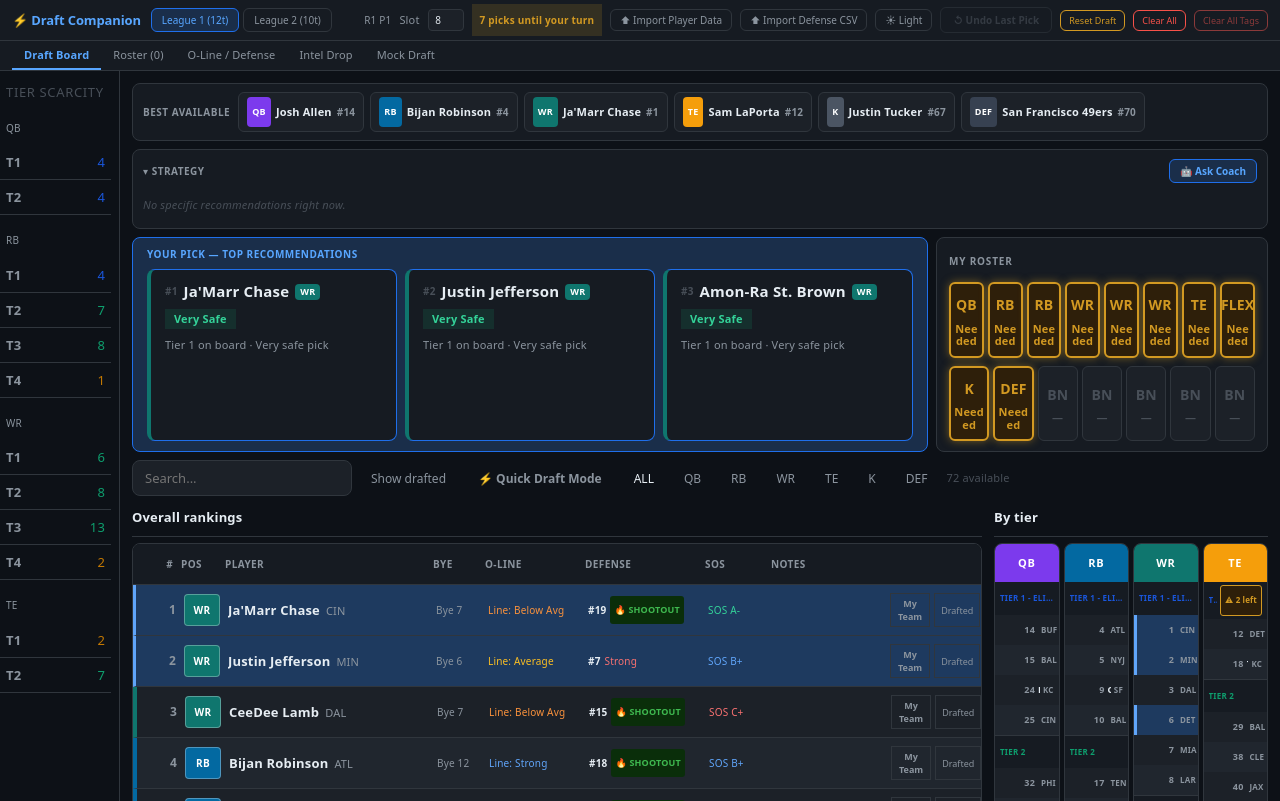
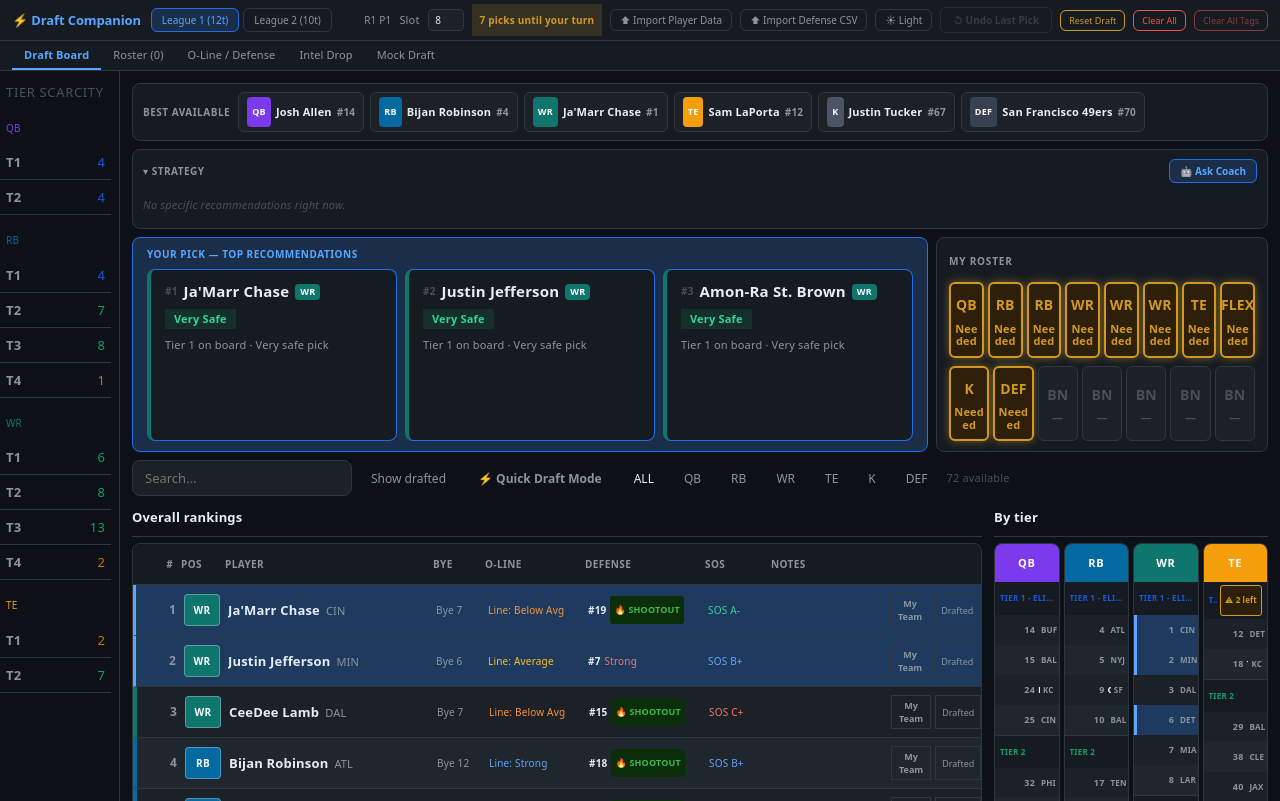
Before and after one commit to Parth33/fantasy-draft-server, a React (Vite) app in the folder fantasy-draft-companion/: page / in a window 1280 px wide. Built offline with nearby package versions, Linux system fonts and the light colour scheme.

Commit message:
apply position colors to tier scarcity sidebar headers

```diff
--- a/fantasy-draft-companion/src/App.jsx
+++ b/fantasy-draft-companion/src/App.jsx
@@ -1833,7 +1833,7 @@ export default function App() {
           {/* Scarcity table */}
           {["QB","RB","WR","TE"].map(pos=>(
             <div key={pos} style={{marginBottom:10}}>
-              <div style={{fontSize:10,fontWeight:500,color:"var(--text-secondary)",padding:"2px 0 2px 6px",marginBottom:2}}>{pos}</div>
+              <div style={{fontSize:10,fontWeight:500,color:POS_COLORS[pos],padding:"2px 0 2px 6px",marginBottom:2}}>{pos}</div>
               {[1,2,3,4].map(tier=>{
                 const count=scarcity[pos]?.[tier];
                 if(count===undefined) return null;
```
